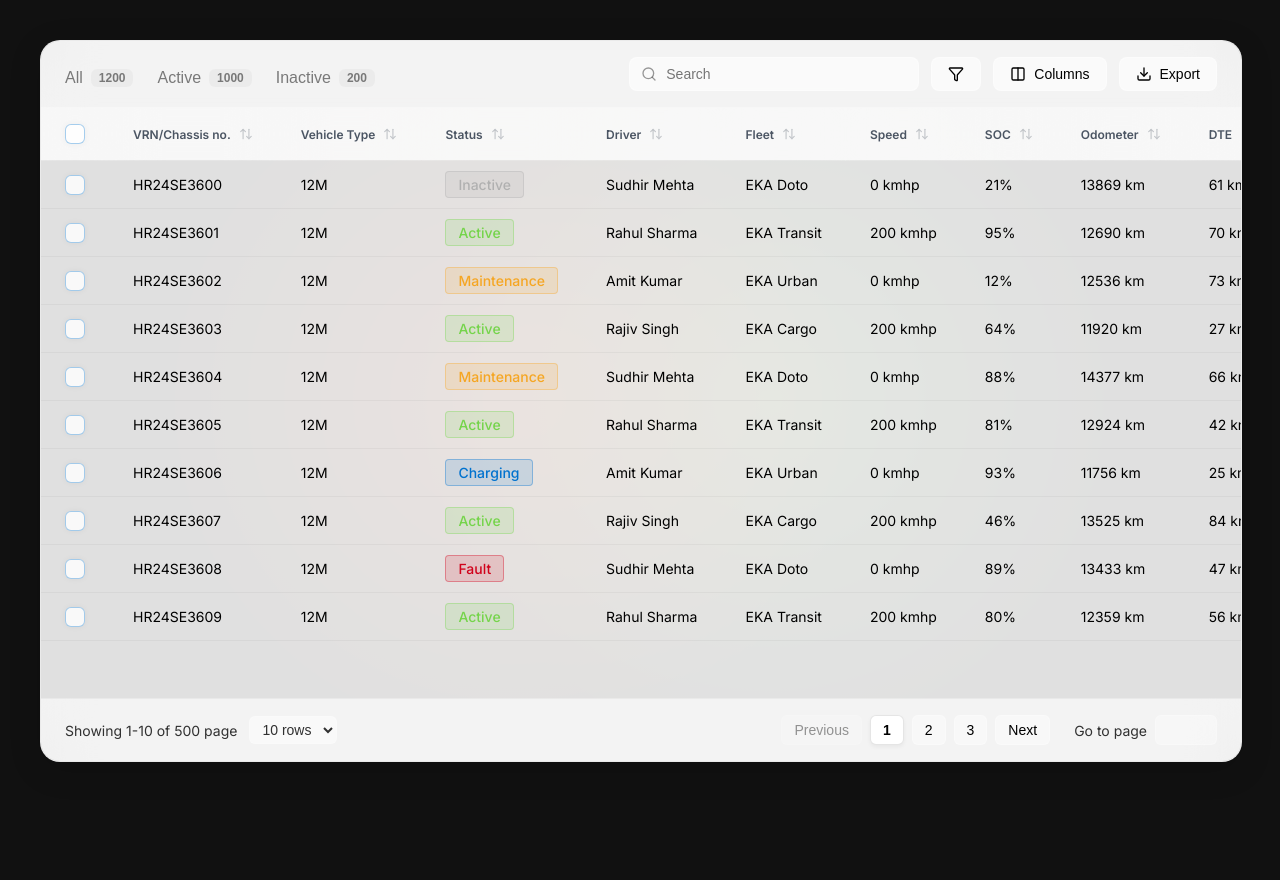
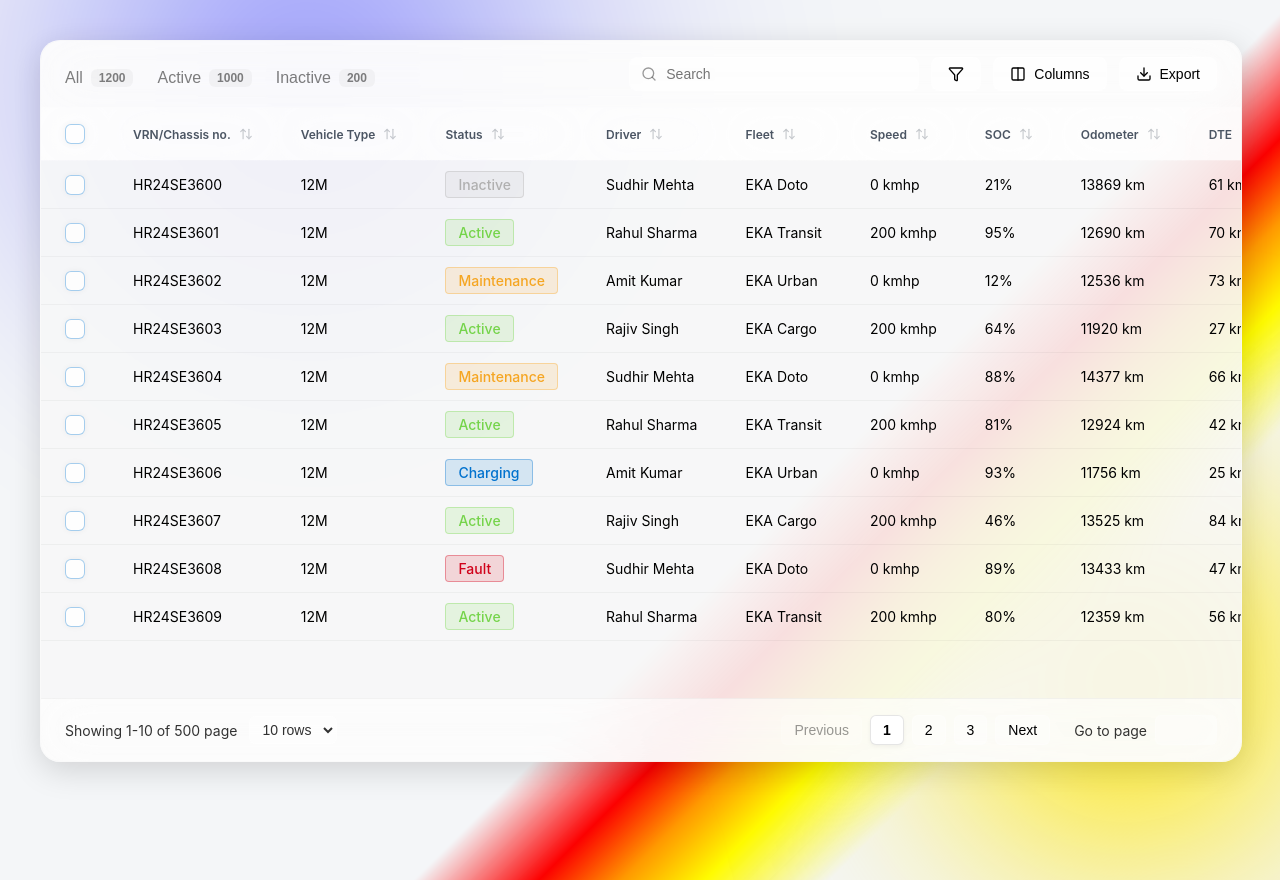
Before and after one commit to Praveen343577/Reusable-Table-Component, a React (Vite) app: page / in a window 1280 px wide. Before the commit the page ends 800 px from the top, so only its background shows below. Built offline with nearby package versions, Linux system fonts and the light colour scheme; the HTML template or start-up script is replaced by a standard one.

Commit message:
added background to test glass effect

```diff
--- a/src/index.css
+++ b/src/index.css
@@ -1,29 +1,102 @@
-@import url('https://fonts.googleapis.com/css2?family=Exo+2:wght@400;600&family=Inter:wght@400;500;600;700&display=swap');
-
-:root {
-  --primary-color: #0b5297;
-  --primary-color-dark-hover: #08437a;
-  --secondary-color: #475569;
-  --secondary-color-hover: #5a6268;
-  --success-color: #73be44;
-  --success-color-hover: #5a9a31;
-  --text-on-primary: #ffffff;
-  --bg: #ffffff;
-  --border-color: #e2e8f0;
-  --secondary-text-color: #64748b;
-}
-
+/* Replace body and body.dark blocks in src/index.css */
 body {
   margin: 0;
   font-family: 'Inter', sans-serif;
-  background-color: #111111; /* Outer app background */
-  background-image: radial-gradient(circle at 40% 50%, rgba(255, 60, 0, 0.4), transparent 40%),
-                    radial-gradient(circle at 60% 50%, rgba(117, 212, 75, 0.4), transparent 40%);
-  background-attachment: fixed;
+  background: #f4f6f8;
+  color: #111111;
+  min-height: 100vh;
+  position: relative;
+  z-index: 0;
+  overflow-x: hidden;
   padding: 40px;
+}
+
+body.dark {
+  background: #0a0a0a;
   color: #F7F7F7;
 }
 
-body.dark {
-  background-color: #000000;
+/* Blurred Motion Orbs */
+body::before,
+body::after {
+  content: '';
+  position: fixed;
+  border-radius: 50%;
+  filter: blur(120px);
+  z-index: -2;
+  animation: float 20s ease-in-out infinite alternate;
+  pointer-events: none;
+  will-change: transform;
 }
+
+body::before {
+  width: 20vw;
+  height: 20vw;
+  top: -20%;
+  left: 0%;
+  background: rgba(0, 4, 255, 1);
+}
+
+body::after {
+  width: 30vw;
+  height: 30vw;
+  bottom: 10%;
+  right: -10%;
+  background: rgba(255, 230, 0, 1);
+  animation-delay: -5s;
+  animation-duration: 25s;
+  animation-direction: alternate-reverse;
+}
+
+body.dark::before {
+  background: rgba(138, 43, 226, 0.25);
+}
+
+body.dark::after {
+  background: rgba(0, 191, 255, 0.15);
+}
+
+/* Sharp Motion Line (Light Ray) */
+#root::before {
+  content: '';
+  position: fixed;
+  top: -50%;
+  left: -50%;
+  width: 200%;
+  height: 200%;
+  background: linear-gradient(
+    135deg,
+    transparent 45%,
+    rgb(252, 0, 0) 48%,
+    rgb(255, 153, 0) 50%,
+    rgb(255, 251, 0) 52%,
+    transparent 55%
+  );
+  z-index: -1;
+  animation: sweep 8s infinite linear;
+  pointer-events: none;
+  mix-blend-mode: overlay;
+}
+
+body.dark #root::before {
+  background: linear-gradient(
+    45deg,
+    transparent 45%,
+    rgba(255, 255, 255, 0.01) 48%,
+    rgba(255, 255, 255, 0.15) 50%,
+    rgba(255, 255, 255, 0.01) 52%,
+    transparent 55%
+  );
+}
+
+@keyframes float {
+  0% { transform: translate(0, 0) scale(1) rotate(0deg); }
+  33% { transform: translate(15vw, 15vh) scale(1.2) rotate(45deg); }
+  66% { transform: translate(-10vw, 20vh) scale(0.9) rotate(-20deg); }
+  100% { transform: translate(5vw, -10vh) scale(1.1) rotate(20deg); }
+}
+
+@keyframes sweep {
+  0% { transform: translate(-30%, -30%); }
+  100% { transform: translate(30%, 30%); }
+}
```
